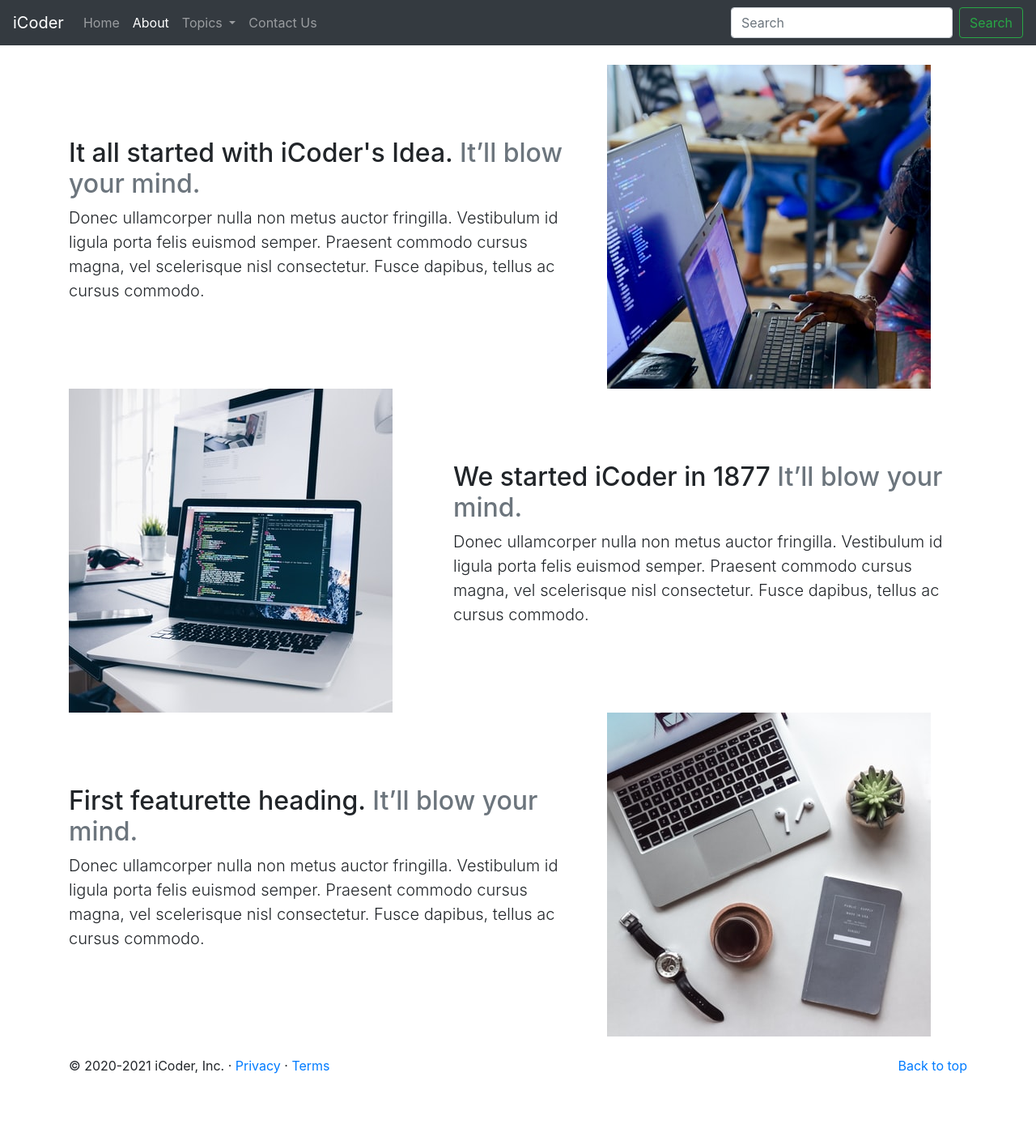
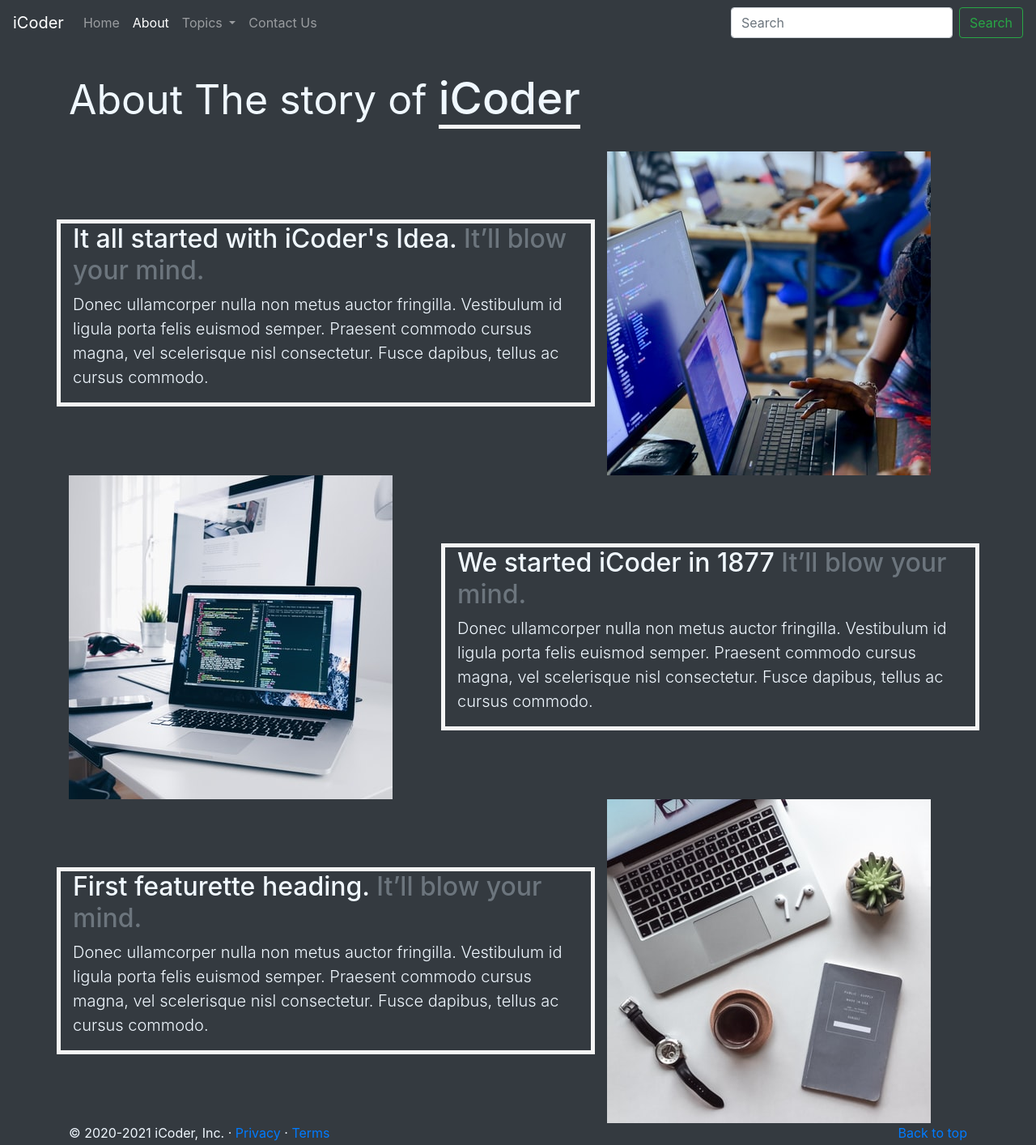
Before and after one commit to geeks5551/iCoderBootStrap, a plain HTML site: page about.html in a window 1280 px wide. Shown: the whole page at 81% size. Before the commit the page ends 1344 px from the top, so only its background shows below. Drawn offline with nearby package versions, Linux system fonts and the light colour scheme.

Commit message:
designed about page

```diff
--- a/about.html
+++ b/about.html
@@ -7,17 +7,15 @@
     <meta name="viewport" content="width=device-width, initial-scale=1, shrink-to-fit=no">
 
     <!-- Bootstrap CSS -->
-    <link rel="stylesheet" href="https://stackpath.bootstrapcdn.com/bootstrap/4.4.1/css/bootstrap.min.css"
-        integrity="sha384-Vkoo8x4CGsO3+Hhxv8T/Q5PaXtkKtu6ug5TOeNV6gBiFeWPGFN9MuhOf23Q9Ifjh" crossorigin="anonymous">
+    <link rel="stylesheet" href="https://stackpath.bootstrapcdn.com/bootstrap/4.4.1/css/bootstrap.min.css" integrity="sha384-Vkoo8x4CGsO3+Hhxv8T/Q5PaXtkKtu6ug5TOeNV6gBiFeWPGFN9MuhOf23Q9Ifjh" crossorigin="anonymous">
 
     <title>iCoder - Heaven for Programmers</title>
 </head>
 
-<body>
+<body class="bg-dark" style="color:aliceblue">
     <nav class="navbar navbar-expand-lg navbar-dark bg-dark">
         <a class="navbar-brand" href="#">iCoder</a>
-        <button class="navbar-toggler" type="button" data-toggle="collapse" data-target="#navbarSupportedContent"
-            aria-controls="navbarSupportedContent" aria-expanded="false" aria-label="Toggle navigation">
+        <button class="navbar-toggler" type="button" data-toggle="collapse" data-target="#navbarSupportedContent" aria-controls="navbarSupportedContent" aria-expanded="false" aria-label="Toggle navigation">
             <span class="navbar-toggler-icon"></span>
         </button>
 
@@ -31,8 +29,7 @@
                 </li>
 
                 <li class="nav-item dropdown">
-                    <a class="nav-link dropdown-toggle" href="#" id="navbarDropdown" role="button"
-                        data-toggle="dropdown" aria-haspopup="true" aria-expanded="false">
+                    <a class="nav-link dropdown-toggle" href="#" id="navbarDropdown" role="button" data-toggle="dropdown" aria-haspopup="true" aria-expanded="false">
                         Topics
                     </a>
                     <div class="dropdown-menu" aria-labelledby="navbarDropdown">
@@ -56,64 +53,55 @@
         </div>
     </nav>
 
-    <div class="container my-4">
+
+    <div class="container my-4" style="font-size: 50px;">About The story of <span style="font-size: 55px ; font-weight:500 ; border-bottom: 5px solid whitesmoke;">iCoder</span>
+    </div>
+    <div class="container my-10 ">
         <div class="row featurette d-flex justify-content-center align-items-center">
-            <div class="col-md-7">
+            <div class="col-md-7" style="border: 5px solid whitesmoke;">
                 <h2 class="featurette-heading">It all started with iCoder's Idea. <span class="text-muted">It’ll blow
                         your
                         mind.</span></h2>
-                <p class="lead">Donec ullamcorper nulla non metus auctor fringilla. Vestibulum id ligula porta felis
-                    euismod semper. Praesent commodo cursus magna, vel scelerisque nisl consectetur. Fusce dapibus,
-                    tellus ac cursus commodo.</p>
+                <p class="lead">Donec ullamcorper nulla non metus auctor fringilla. Vestibulum id ligula porta felis euismod semper. Praesent commodo cursus magna, vel scelerisque nisl consectetur. Fusce dapibus, tellus ac cursus commodo.</p>
             </div>
             <div class="col-md-5">
                 <img class="img-fluid" src="about-1.jpg" alt="">
 
             </div>
         </div>
-        <div class="row featurette d-flex justify-content-center align-items-center">
-            <div class="col-md-7 order-md-2">
-                <h2 class="featurette-heading">We started iCoder in 1877 <span class="text-muted">It’ll blow your
+        <div class="row featurette d-flex justify-content-center align-items-center ">
+            <div class="col-md-7 order-md-2" style="border: 5px solid whitesmoke;">
+                <h2 class=" featurette-heading ">We started iCoder in 1877 <span class="text-muted ">It’ll blow your
                         mind.</span></h2>
-                <p class="lead">Donec ullamcorper nulla non metus auctor fringilla. Vestibulum id ligula porta felis
-                    euismod semper. Praesent commodo cursus magna, vel scelerisque nisl consectetur. Fusce dapibus,
-                    tellus ac cursus commodo.</p>
+                <p class="lead ">Donec ullamcorper nulla non metus auctor fringilla. Vestibulum id ligula porta felis euismod semper. Praesent commodo cursus magna, vel scelerisque nisl consectetur. Fusce dapibus, tellus ac cursus commodo.</p>
             </div>
-            <div class="col-md-5 order-md-1">
-                <img class="img-fluid" src="about-2.jpg" alt="">
+            <div class="col-md-5 order-md-1 ">
+                <img class="img-fluid " src="about-2.jpg " alt=" ">
 
             </div>
         </div>
-        <div class="row featurette d-flex justify-content-center align-items-center">
-            <div class="col-md-7">
-                <h2 class="featurette-heading">First featurette heading. <span class="text-muted">It’ll blow your
+        <div class="row featurette d-flex justify-content-center align-items-center ">
+            <div class="col-md-7 " style="border: 5px solid whitesmoke;">
+                <h2 class="featurette-heading ">First featurette heading. <span class="text-muted ">It’ll blow your
                         mind.</span></h2>
-                <p class="lead">Donec ullamcorper nulla non metus auctor fringilla. Vestibulum id ligula porta felis
-                    euismod semper. Praesent commodo cursus magna, vel scelerisque nisl consectetur. Fusce dapibus,
-                    tellus ac cursus commodo.</p>
+                <p class="lead ">Donec ullamcorper nulla non metus auctor fringilla. Vestibulum id ligula porta felis euismod semper. Praesent commodo cursus magna, vel scelerisque nisl consectetur. Fusce dapibus, tellus ac cursus commodo.</p>
             </div>
-            <div class="col-md-5">
-                <img class="img-fluid" src="about-3.jpg" alt="">
+            <div class="col-md-5 ">
+                <img class="img-fluid " src="about-3.jpg " alt=" ">
 
             </div>
         </div>
     </div>
 
-    <footer class="container">
-        <p class="float-right"><a href="#">Back to top</a></p>
-        <p>© 2020-2021 iCoder, Inc. · <a href="#">Privacy</a> · <a href="#">Terms</a></p>
+    <footer class="container ">
+        <p class="float-right "><a href="# ">Back to top</a></p>
+        <p>© 2020-2021 iCoder, Inc. · <a href="# ">Privacy</a> · <a href="# ">Terms</a></p>
     </footer>
     <!-- Optional JavaScript -->
     <!-- jQuery first, then Popper.js, then Bootstrap JS -->
-    <script src="https://code.jquery.com/jquery-3.4.1.slim.min.js"
-        integrity="sha384-J6qa4849blE2+poT4WnyKhv5vZF5SrPo0iEjwBvKU7imGFAV0wwj1yYfoRSJoZ+n"
-        crossorigin="anonymous"></script>
-    <script src="https://cdn.jsdelivr.net/npm/popper.js@1.16.0/dist/umd/popper.min.js"
-        integrity="sha384-Q6E9RHvbIyZFJoft+2mJbHaEWldlvI9IOYy5n3zV9zzTtmI3UksdQRVvoxMfooAo"
-        crossorigin="anonymous"></script>
-    <script src="https://stackpath.bootstrapcdn.com/bootstrap/4.4.1/js/bootstrap.min.js"
-        integrity="sha384-wfSDF2E50Y2D1uUdj0O3uMBJnjuUD4Ih7YwaYd1iqfktj0Uod8GCExl3Og8ifwB6"
-        crossorigin="anonymous"></script>
+    <script src="https://code.jquery.com/jquery-3.4.1.slim.min.js " integrity="sha384-J6qa4849blE2+poT4WnyKhv5vZF5SrPo0iEjwBvKU7imGFAV0wwj1yYfoRSJoZ+n " crossorigin="anonymous "></script>
+    <script src="https://cdn.jsdelivr.net/npm/popper.js@1.16.0/dist/umd/popper.min.js " integrity="sha384-Q6E9RHvbIyZFJoft+2mJbHaEWldlvI9IOYy5n3zV9zzTtmI3UksdQRVvoxMfooAo " crossorigin="anonymous "></script>
+    <script src="https://stackpath.bootstrapcdn.com/bootstrap/4.4.1/js/bootstrap.min.js " integrity="sha384-wfSDF2E50Y2D1uUdj0O3uMBJnjuUD4Ih7YwaYd1iqfktj0Uod8GCExl3Og8ifwB6 " crossorigin="anonymous "></script>
 </body>
 
 </html>
```
Also changed, not shown: index.html (+1 -1 lines).
